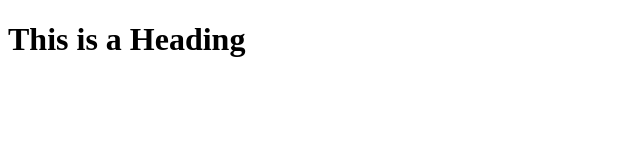
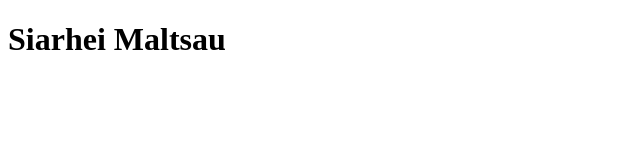
Before and after one commit to samaltsev/rsschool-cv, a plain HTML site: page index.html in a window 1280 px wide. Shown: the whole page, without its empty margins (0-640 px from the left). Drawn offline with Linux system fonts and the light colour scheme.

Commit message:
feat : Update index.html

```diff
--- a/index.html
+++ b/index.html
@@ -5,7 +5,7 @@
 </head>
 <body>
 
-<h1>This is a Heading</h1>
+<h1>Siarhei Maltsau</h1>
 
 </body>
 </html>
```
